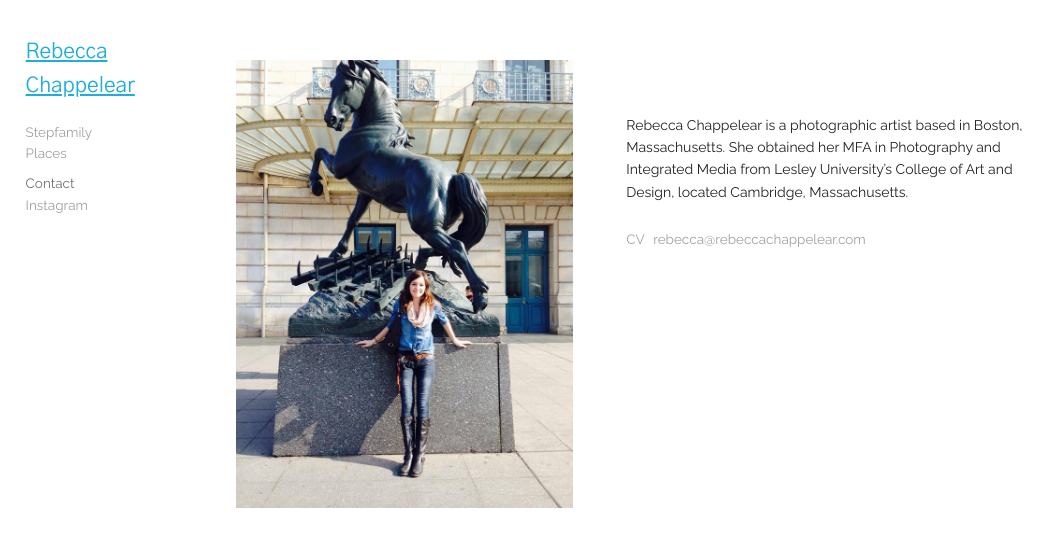
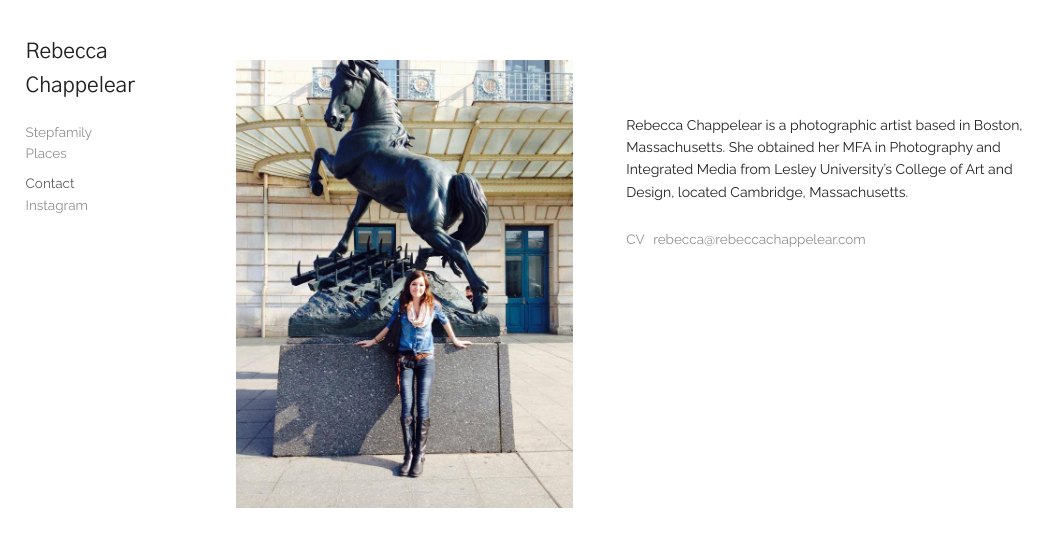
Before and after one commit to rchappelear/rchappelear.github.io, a Jekyll site: the page built from _other/contact.html, in a window 1280 px wide. Shown: the top 547 px of the page, without its empty margins (0-1060 px from the left). Built offline with Jekyll 4.4.1, drawn with Linux system fonts in a browser that asks for light colours; nearby versions of some CDN libraries.

```diff
--- a/css/style.css
+++ b/css/style.css
@@ -12,16 +12,16 @@
 .nav li {
   list-style-type: none;
   font-size: 16px;
-  color: #a0a0a0
+  color: #909090;
 }
 
 li a {
   text-decoration: none;
-  color: #a0a0a0;
+  color: #909090;
 }
 
 li a:hover {
-  color: #707070;
+  color: #5b5b5b;
 }
 
 .logo {
@@ -31,16 +31,16 @@ li a:hover {
 
 .aboutLink {
   text-decoration: none;
-  color: #a0a0a0;
+  color: #909090;
   font-size: 13.5px;
 }
 
 .aboutLink:hover {
-  color: #707070;
+  color: #5b5b5b;
 }
 
 .activeLink {
-  color: #707070;
+  color: #5b5b5b;
 }
 
 .workDescription {
@@ -66,6 +66,12 @@ li a:hover {
   font-size: 21px;
   font-family: 'Gothic A1', sans-serif;
   font-weight: 500;
+  text-decoration: none;
+  color: inherit;
+}
+
+.logoText:hover {
+  color: inherit;
 }
 
 .pageContainer {
```
Also changed, not shown: index.html (+12 -4 lines).
